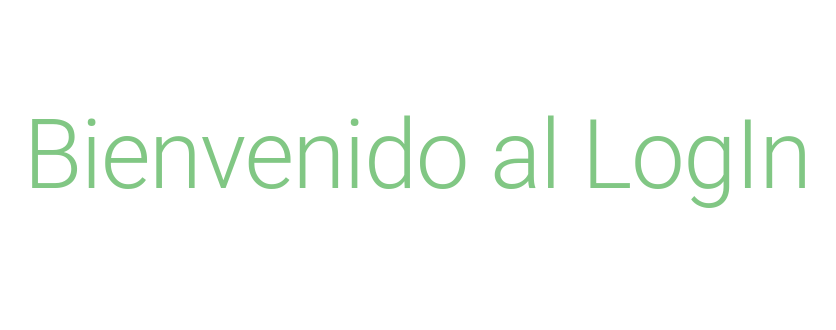
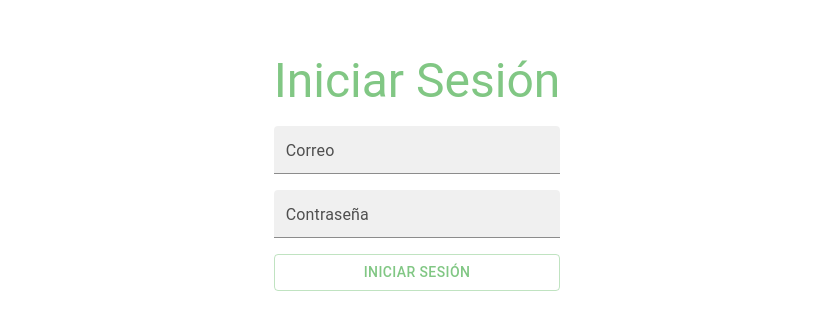
Before and after one commit to Smart-Inv/smartinv-frontend, a React (Vite) app: page /login in a window 1280 px wide. Shown: the part 228-558 px from the top of the page, without its empty margins (223-1059 px from the left). Built offline with nearby package versions, Linux system fonts and the light colour scheme.

Commit message:
feat: connection frontend login to back

```diff
--- a/package.json
+++ b/package.json
@@ -17,7 +17,8 @@
     "axios": "^1.8.4",
     "react": "^19.0.0",
     "react-dom": "^19.0.0",
-    "react-router-dom": "^7.5.1"
+    "react-router-dom": "^7.5.1",
+    "react-toastify": "^11.0.5"
   },
   "devDependencies": {
     "@eslint/js": "^9.22.0",
--- a/src/pages/LogIn.tsx
+++ b/src/pages/LogIn.tsx
@@ -1,15 +1,67 @@
 import '../styles/App.css'
-import { Typography, CssBaseline } from "@mui/material"
+import { Typography, CssBaseline, Stack, TextField, Button } from "@mui/material"
+import { useState } from 'react'
+import { toast, ToastContainer } from 'react-toastify'
+import 'react-toastify/dist/ReactToastify.css'
 
-function LogIn(){
-    return(
+function LogIn() {
+    const [email, setEmail] = useState('');
+    const [password, setPassword] = useState('');
+
+    const handleLogin = async () => {
+        try {
+            const response = await fetch('http://localhost:8000/api/login', {
+                method: 'POST',
+                headers: {
+                    'Content-Type': 'application/json'
+                },
+                body: JSON.stringify({ email, password })
+            });
+
+            if (!response.ok) {
+                throw new Error('Usuario/contraseña incorrectos');
+            }
+
+            const data = await response.json();
+            console.log('Respuesta del servidor:', data);
+        } catch (error) {
+            if (error instanceof Error) {
+                toast.error(error.message);
+            } else {
+                toast.error('Algo ha salido mal');
+            }
+        }
+    }
+
+    return (
         <>
-            <CssBaseline/>
-            <section>
-                <Typography variant="h1" gutterBottom color="primary">
-                    Bienvenido al LogIn
-                </Typography>
-            </section>
+            <CssBaseline />
+            <Typography variant="h3" gutterBottom color="primary">
+                Iniciar Sesión
+            </Typography>
+            <Stack spacing={2}>
+                <TextField
+                    label="Correo"
+                    variant="filled"
+                    size="small"
+                    value={email}
+                    onChange={(e) => setEmail(e.target.value)}
+                />
+                <TextField
+                    label="Contraseña"
+                    type="password"
+                    variant="filled"
+                    size="small"
+                    value={password}
+                    onChange={(e) => setPassword(e.target.value)}
+                />
+                <Button variant="outlined" color="primary" onClick={handleLogin}>
+                    Iniciar Sesión
+                </Button>
+            </Stack>
+
+            {/* Renderiza los toasts */}
+            <ToastContainer position="top-right" autoClose={3000} />
         </>
     )
 }
```
Also changed, not shown: 1 other file (tests, documents, lock files or other folders).
